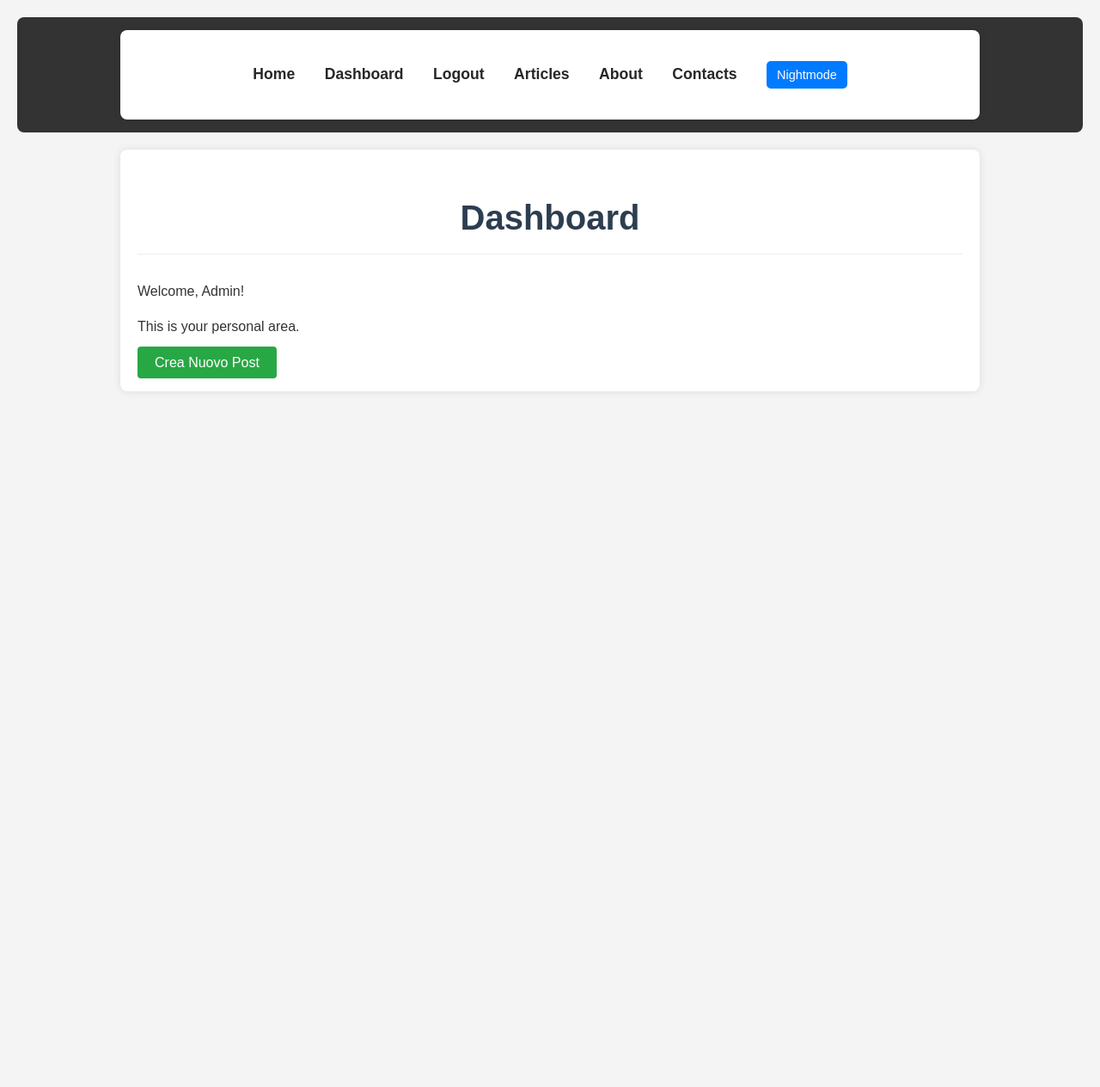
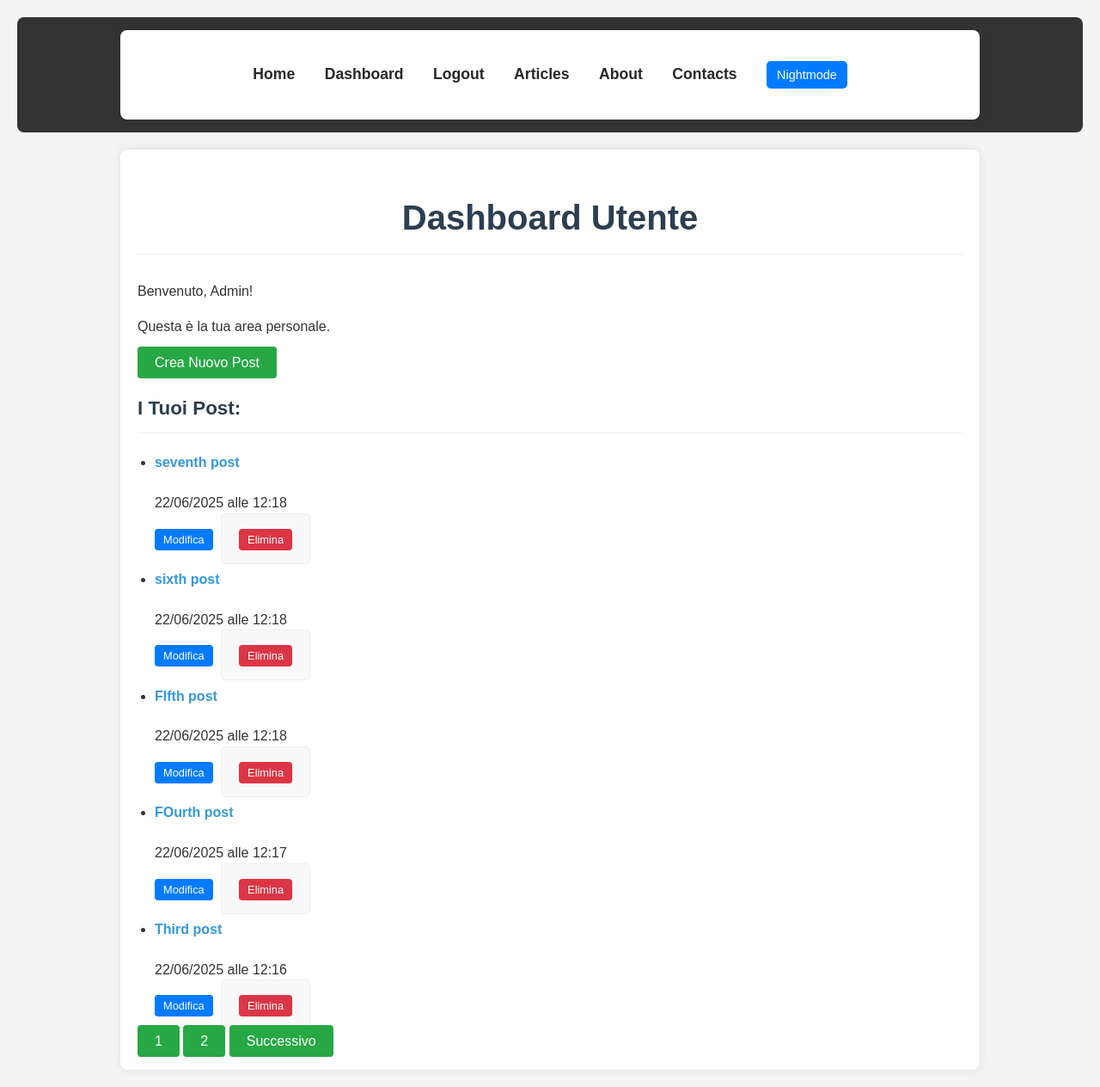
Before and after one commit to bytebiome/flaskblog-lite, a Flask app: page /dashboard in a window 1280 px wide. Shown: the whole page at 86% size. Before the commit the page ends 440 px from the top, so only its background shows below. Run offline with Flask 3, Linux system fonts and the light colour scheme; a user stored in the database is signed in.

Commit message:
added edit post

```diff
--- a/app.py
+++ b/app.py
@@ -95,7 +95,8 @@ class User(db.Model, UserMixin):
 @app.route('/')
 @app.route('/index')
 def index():
-    posts = Post.query.all()
+    page = request.args.get('page', 1, type=int)
+    posts = Post.query.order_by(Post.creation_date.desc()).paginate(page=page, per_page=5)
     return render_template('index.html', posts=posts)
 
 @app.route('/register', methods=['GET', 'POST'])
@@ -172,7 +173,9 @@ def logout():
 @app.route('/dashboard')
 @login_required
 def dashboard():
-    return render_template('dashboard.html', title='dashboard')
+    page = request.args.get('page', 1, type=int)
+    user_posts = current_user.post.order_by(Post.creation_date.desc()).paginate(page=page, per_page=5)
+    return render_template('dashboard.html', title='dashboard', user_posts=user_posts)
 
 @app.route("/post/new", methods=['GET', 'POST'])
 @login_required
@@ -232,6 +235,66 @@ def view_post(post_id):
     return render_template('view.html', post=post)
 
 
+#delete post
+@app.route('/delete/<int:post_id>', methods=['POST'])
+@login_required
+def delete(post_id):
+    if request.method == 'POST':
+        try:
+            post_to_delete = Post.query.get_or_404(post_id)
+            if post_to_delete.user_id != current_user.id:
+                flash('You do not have the permission to delete this post', 'danger')
+                return redirect(url_for('dashboard'))
+
+            db.session.delete(post_to_delete)
+            db.session.commit()
+            flash('Your post have been successfully deleted!', 'success')
+            return redirect(url_for('dashboard'))
+        except Exception as e:
+            db.session.rollback()
+            flash(f'error while deleting', 'error')
+            print(f'error while deleting {post_id} error {e}')
+            return 'Error during the elimination of the content', 500
+
+    return redirect(url_for('dashboard'))
+
+#edit post
+@app.route('/post/<int:post_id>/edit', methods=['GET', 'POST'])
+@login_required
+def edit_post(post_id):
+    post = Post.query.get_or_404(post_id)
+
+    if post.user_id != current_user.id and not current_user.is_admin:
+        flash('You do not have the authorization to edit this post', 'danger')
+        return redirect(url_for('dashboard'))
+    if request.method == 'POST':
+        post.title = request.form.get('title')
+        post.content = request.form.get('content')
+
+        tags_string = request.form.get('tags_input', '')
+        tags_list = [tag.strip().lower() for tag in tags_string.split(',') if tag.strip()]
+
+        post.tags.clear()
+        for tag_name in tags_list:
+            tag = Tag.query.filter_by(tag_name=tag_name).first()
+            if not tag:
+                tag = Tag(tag_name=tag_name)
+                db.session.add(tag)
+            post.tags.append(tag)
+
+        try:
+            db.session.commit()
+            flash('Your post have been successfully updated!', 'success')
+            return redirect(url_for('view_post', post_id=post.id))
+        except Exception as e:
+            db.session.rollback()
+            flash(f'An error occurred while editing the post: {e}', 'error')
+            print(f'Error during the updating {e}')
+            return render_template('edit_post.html', title='Edit post', post=post)
+    current_tags = ', '.join([tag.tag_name for tag in post.tags])
+    return render_template('edit_post.html', title = 'Edit post', post=post, current_tags=current_tags)
+
+
 
 
 #initializing database
--- a/templates/dashboard.html
+++ b/templates/dashboard.html
@@ -3,13 +3,61 @@
 {% block title %}Dashboard - Flaskblog-lite{% endblock %}
 
 {% block content %}
-    <h1>Dashboard</h1>
+ <h1>Dashboard Utente</h1>
     {% if current_user.is_authenticated %}
-        <p>Welcome, {{ current_user.username }}!</p>
-        <p>This is your personal area.</p>
+        <p>Benvenuto, {{ current_user.username }}!</p>
+        <p>Questa è la tua area personale.</p>
         <a href="{{ url_for('create_post') }}" class="btn">Crea Nuovo Post</a>
+
+        <h3>I Tuoi Post:</h3>
+        {% if user_posts.items %} {# Controlla se ci sono post nella pagina corrente #}
+            <ul>
+                {% for post in user_posts.items %} {# <-- Itera sui post della pagina corrente #}
+                    <li>
+                        <h4><a href="{{ url_for('view_post', post_id=post.id) }}">{{ post.title }}</a></h4>
+                        <p>{{ post.creation_date.strftime('%d/%m/%Y alle %H:%M') }}</p>
+                        {# Bottoni Modifica ed Elimina #}
+                        {% if current_user.is_authenticated and (current_user.id == post.user_id or current_user.is_admin) %}
+                            <a href="{{ url_for('edit_post', post_id=post.id) }}" class="btn" style="background-color: #007bff; color: white; font-size: 0.8em; padding: 5px 10px;">Modifica</a>
+                            <form action="{{ url_for('delete', post_id=post.id) }}" method="POST" style="display:inline; margin-left: 5px;">
+                                <button type="submit" class="btn" style="background-color: #dc3545; color: white; font-size: 0.8em; padding: 5px 10px;" onclick="return confirm('Sei sicuro di voler eliminare questo post? Questa azione è irreversibile!');">Elimina</button>
+                            </form>
+                        {% endif %}
+                    </li>
+                {% endfor %}
+            </ul>
         {% else %}
-        <p>You need to be logged in to see this page.</p>
+            <p>Non hai ancora scritto nessun post.</p>
+        {% endif %}
+
+        {# --- INIZIO NAVIGAZIONE PAGINAZIONE PER DASHBOARD --- #}
+        <div class="pagination">
+            {% if user_posts.has_prev %}
+                <a href="{{ url_for('dashboard', page=user_posts.prev_num) }}" class="btn">Precedente</a>
+            {% endif %}
+
+            {% for page_num in user_posts.iter_pages(left_edge=1, right_edge=1, left_current=2, right_current=2) %}
+                {% if page_num %}
+                    {% if user_posts.page == page_num %}
+                        <a href="{{ url_for('dashboard', page=page_num) }}" class="btn active">{{ page_num }}</a>
+                    {% else %}
+                        <a href="{{ url_for('dashboard', page=page_num) }}" class="btn">{{ page_num }}</a>
+                    {% endif %}
+                {% else %}
+                    <span>...</span>
+                {% endif %}
+            {% endfor %}
+
+            {% if user_posts.has_next %}
+                <a href="{{ url_for('dashboard', page=user_posts.next_num) }}" class="btn">Successivo</a>
+            {% endif %}
+        </div>
+        {# --- FINE NAVIGAZIONE PAGINAZIONE PER DASHBOARD --- #}
+
+    {% else %}
+        <p>Devi essere loggato per vedere questa pagina.</p>
         <p><a href="{{ url_for('login') }}">Accedi qui</a> o <a href="{{ url_for('register') }}">Registrati</a>.</p>
     {% endif %}
-{% endblock %}
+
+
+    {% endblock %}
```
Also changed, not shown: templates/edit_post.html (added, +23 -0 lines), templates/editor.html (deleted, +0 -16 lines), templates/index.html (+32 -15 lines), instance/db.sqlite.
